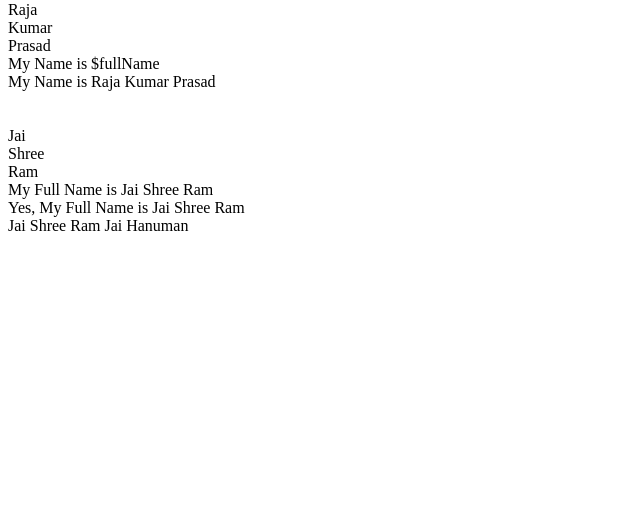
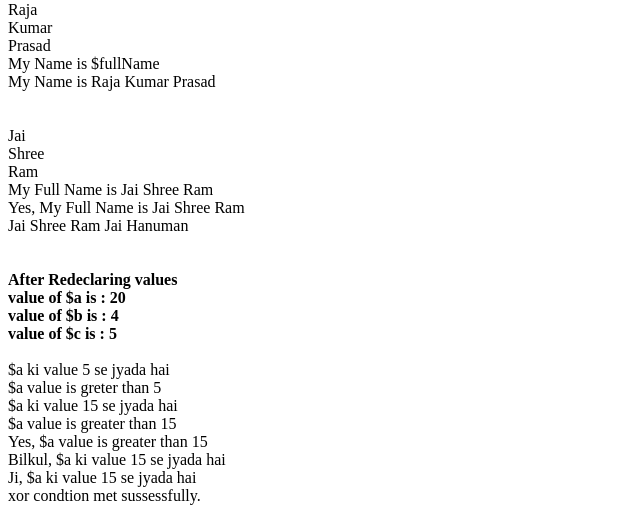
Before and after one commit to ajarubab/Php-Revision, a PHP site: page /operators.php in a window 1280 px wide. Shown: the part 1303-1816 px from the top of the page, without its empty margins (0-640 px from the left). Before the commit the page ends 1534 px from the top, so only its background shows below. Run offline with PHP 8.4, Linux system fonts and the light colour scheme.

Commit message:
Operators of php added

```diff
--- a/operators.php
+++ b/operators.php
@@ -247,6 +247,68 @@
 
     echo "<br>";
     $fullName.=" Jai Hanuman";
-    echo $fullName
+    echo $fullName;
+    echo "<br>";
+    echo "<br>";
+    echo "<br>";
+
+    // -------------------- Redeclaring the values ----------------
+
+    $a = 20;
+    $b = 4;
+    $c = 5;
+
+    echo "<b>After Redeclaring values</b><br>";
+    echo "<b>value of \$a  is : ".$a."</b><br>";
+    echo "<b>value of \$b  is : ".$b."</b><br>";
+    echo "<b>value of \$c  is : ".$c."</b><br>";
+
+    echo "<br>";
+
+    // ------------------------------------------------------------
+
+    // logical operators
+
+    if($a <> null && $a > 5) {
+        echo " \$a ki value 5 se jyada hai";
+    }
+
+    echo "<br>";
+    if($a <> null and $a > 5) {
+        echo " \$a value is greter than 5";
+    }
+
+    echo "<br>";
+    if($a == 15 || $a > 15) {
+        echo " \$a ki value 15 se jyada hai";
+    }
+
+    echo "<br>";
+    if($a == 15 or $a > 15) {
+        echo " \$a value is greater than 15";
+    }
+
+    echo "<br>";
+    if($a == 15 or $a > 15 || $a > 25) {
+        echo "Yes, \$a value is greater than 15";
+    }
+
+    echo "<br>";
+    if($a != null and $a > 15 && $a < 25) {
+        echo "Bilkul, \$a ki value 15 se jyada hai";
+    }
+
+    echo "<br>";
+    if($a != null and $a > 15 && ($a < 25 || $a > 10)  ) {
+        echo "Ji, \$a ki value 15 se jyada hai";
+    }
+
+    echo "<br>";
+    // in xor only one condition should be true, nither both nor none
+    if($a == 10 xor $b == 4) {
+        echo " xor condtion met sussessfully.";
+    } else {
+        echo " xor condtion not met.";
+    }
 
 ?>
```
